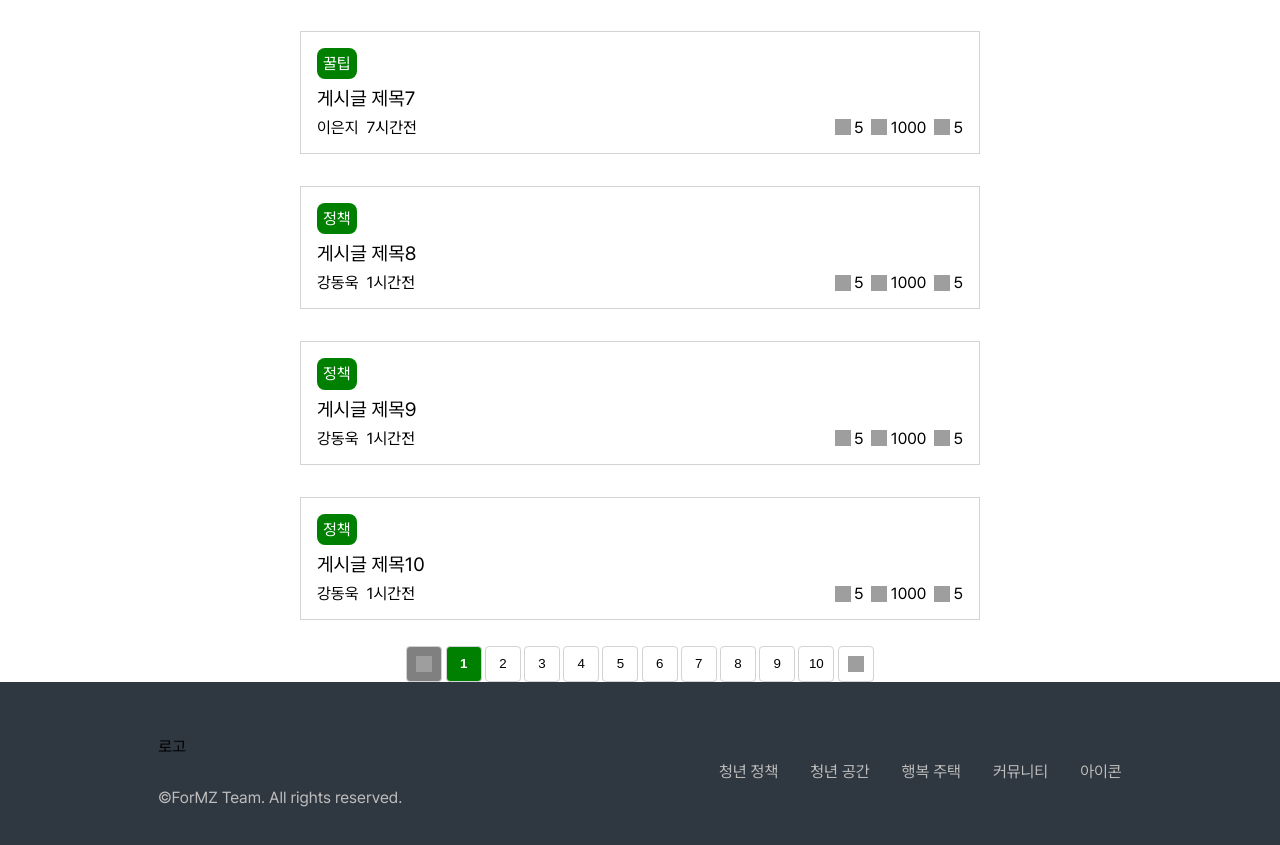
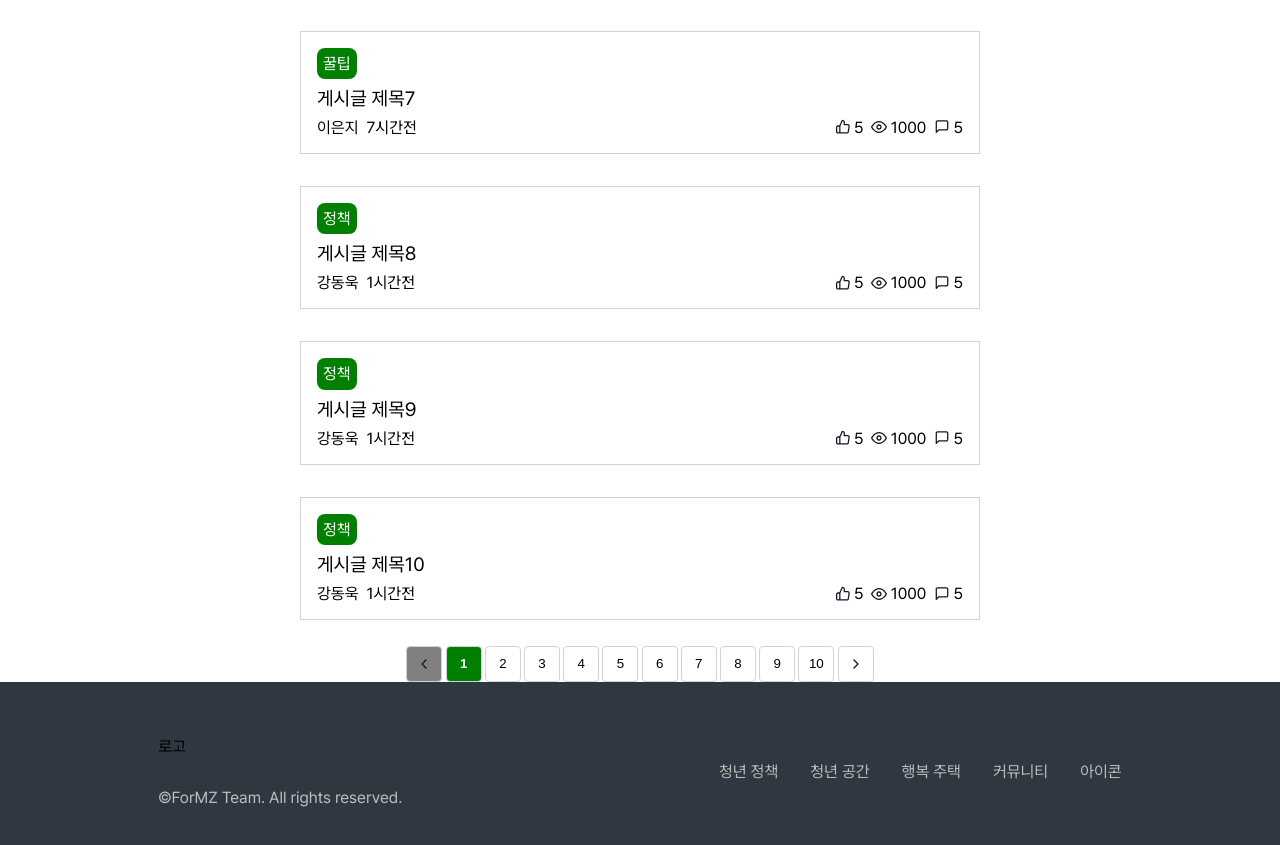
Before and after one commit to For-MZ/formz-fe, a Next.js app: page /community in a window 1280 px wide. Shown: the part 1349-2194 px from the top of the page. Built offline with nearby package versions, Linux system fonts and the light colour scheme; grey boxes are pictures that could not be loaded; a web font is replaced by a local one.

Commit message:
Fix: 아이콘 파일 형식 변환에 따른 오류 수정

```diff
--- a/src/app/community/_components/PostList/PostItem/index.tsx
+++ b/src/app/community/_components/PostList/PostItem/index.tsx
@@ -16,15 +16,15 @@ export default function PostItem({ title, category, createdAt, author, likes, vi
         </div>
         <div className={styles.rightZone}>
           <div className={styles.thumbsUp}>
-            <Image src="/icons/thumbs-up.png" alt="추천 아이콘" width={16} height={16} />
+            <Image src="/icons/thumbs-up.svg" alt="추천 아이콘" width={16} height={16} />
             <span>{likes}</span>
           </div>
           <div className={styles.hits}>
-            <Image src="/icons/eye.png" alt="조회 아이콘" width={16} height={16} />
+            <Image src="/icons/eye.svg" alt="조회 아이콘" width={16} height={16} />
             <span>{views}</span>
           </div>
           <div className={styles.commentCount}>
-            <Image src="/icons/message-square.png" alt="댓글 수 아이콘" width={16} height={16} />
+            <Image src="/icons/message-square.svg" alt="댓글 수 아이콘" width={16} height={16} />
             <span>{commentCount}</span>
           </div>
         </div>
--- a/src/app/page.tsx
+++ b/src/app/page.tsx
@@ -9,12 +9,12 @@ import useForm from '@/hooks/useForm';
 import Alert from '@/components/UI/Alert';
 import Confirm from '@/components/UI/Confirm';
 import TextField from '@/components/UI/TextField';
-import icon from '../../public/icons/x.png';
+import icon from '../../public/icons/x.svg';
 import LoginButton from '@/components/UI/LoginButton';
 import Loading from '@/components/UI/Loading';
 import { useState } from 'react';
 import Button from '@/components/UI/Button';
-import star from '/public/icons/star.png';
+import star from '/public/icons/star.svg';
 
 export default function Home() {
   const [loading] = useState(true);
--- a/src/components/UI/LoginButton/index.tsx
+++ b/src/components/UI/LoginButton/index.tsx
@@ -1,9 +1,9 @@
 'use client';
 
 import styles from './LoginButton.module.scss';
-import Image from 'next/image';
-import kakaoIcon from '/public/icons/kakaotalk.png';
-import googleIcon from '/public/icons/google.png';
+import Image, { StaticImageData } from 'next/image';
+import kakaoIcon from '/public/icons/kakaotalk.svg';
+import googleIcon from '/public/icons/google.svg';
 
 type ButtonType = 'default' | 'kakaoTalk' | 'google';
 type ButtonInfo = {
--- a/src/components/UI/Pagination/index.tsx
+++ b/src/components/UI/Pagination/index.tsx
@@ -15,7 +15,7 @@ export default function Pagination({ totalPages = 10, currentPage = 1, onPageCha
   return (
     <div className={styles.container}>
       <button onClick={() => onPageChange(currentPage - 1)} disabled={currentPage === 1}>
-        <Image src="/icons/chevron-left.png" alt="이전 페이지 아이콘" width={16} height={16} />
+        <Image src="/icons/chevron-left.svg" alt="이전 페이지 아이콘" width={16} height={16} />
       </button>
       {pageNumbers.map((pageNumber) => (
         <button
@@ -27,7 +27,7 @@ export default function Pagination({ totalPages = 10, currentPage = 1, onPageCha
         </button>
       ))}
       <button onClick={() => onPageChange(currentPage + 1)} disabled={currentPage === totalPages}>
-        <Image src="/icons/chevron-right.png" alt="다음 페이지 아이콘" width={16} height={16} />
+        <Image src="/icons/chevron-right.svg" alt="다음 페이지 아이콘" width={16} height={16} />
       </button>
     </div>
   );
--- a/src/components/UI/Toast/index.tsx
+++ b/src/components/UI/Toast/index.tsx
@@ -23,7 +23,7 @@ export default function Toast({ message, color = 'blue', onClose, ...props }: Pr
         <div {...props} className={`${styles.toast} ${styles[color]}`}>
           <div>{message}</div>
           <button className={styles.button} onClick={handleClose}>
-            <img className={styles.logo} src="/icons/x.png" />
+            <img className={styles.logo} src="/icons/x.svg" />
           </button>
         </div>
       )}
```
